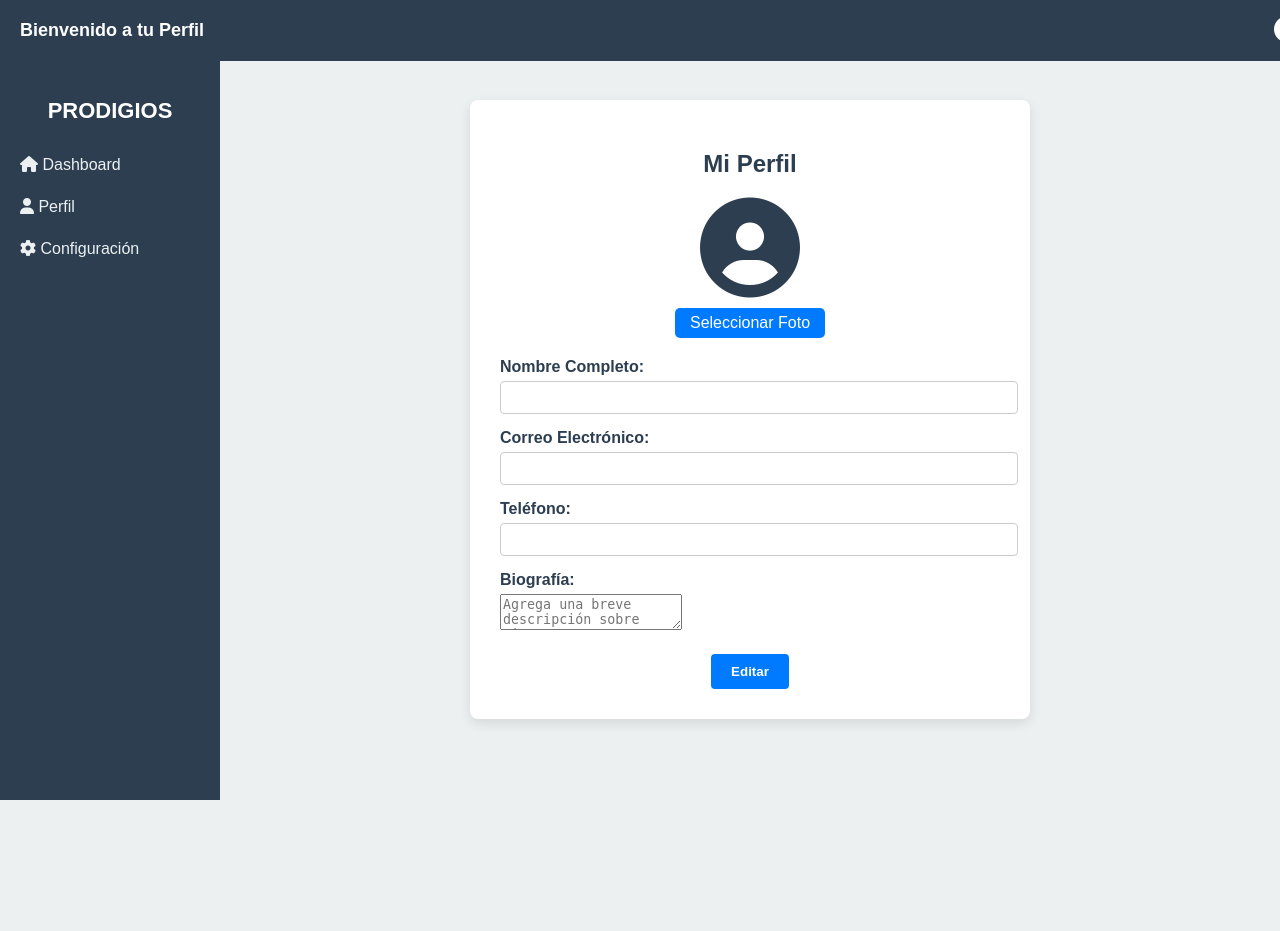
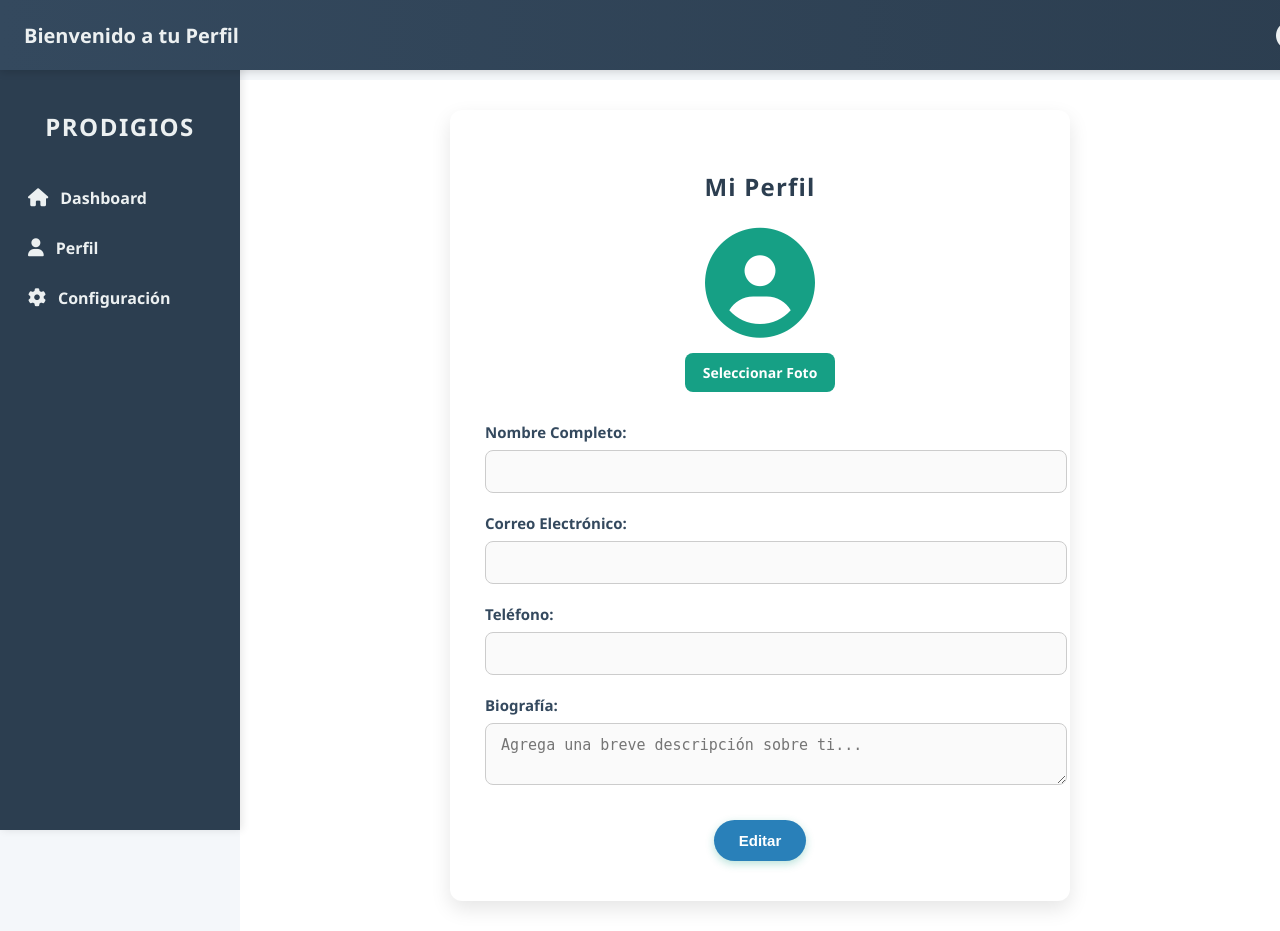
Before and after one commit to lroquehu/ING.-DE-SOFTWARE-I-PROYECTO, a PHP site: page /perfil.php in a window 1280 px wide. Before the commit the page ends 800 px from the top, so only its background shows below. Run offline with PHP 8.4, Linux system fonts and the light colour scheme; data that the repository does not hold is empty.

Commit message:
Diseño y usabilidad del perfil

```diff
--- a/PAGINA WEB/perfil.css
+++ b/PAGINA WEB/perfil.css
@@ -1,110 +1,148 @@
-/* Reset básico */
 body {
     margin: 0;
-    font-family: Arial, sans-serif;
-    background-color: #ecf0f1;
+    font-family: 'Segoe UI', Tahoma, Geneva, Verdana, sans-serif;
+    background-color: #f4f7fa;
+    color: #34495e;
 }
 
-/* Barra de navegación superior */
+/* Navbar */
 .navbar {
     position: fixed;
     top: 0;
     left: 0;
     width: 100%;
-    background-color: #2c3e50;
-    color: white;
-    padding: 15px 20px;
-    font-size: 18px;
-    font-weight: bold;
+    background: linear-gradient(90deg, #34495e, #2c3e50);
+    color: #ecf0f1;
+    padding: 16px 24px;
+    font-size: 20px;
+    font-weight: 700;
     z-index: 1000;
     display: flex;
     justify-content: space-between;
     align-items: center;
+    box-shadow: 0 2px 8px rgba(0,0,0,0.15);
 }
 
 .profile-icon {
-    font-size: 26px;
+    font-size: 28px;
 }
 
 .profile-icon a {
-    color: white;
-    text-decoration: none;
+    color: #ecf0f1;
+    transition: color 0.3s ease;
 }
 
-/* Barra lateral */
+.profile-icon a:hover {
+    color: #1abc9c;
+}
+
+/* Sidebar */
 .sidebar {
     position: fixed;
     top: 60px;
     left: 0;
-    width: 220px;
+    width: 240px;
     height: calc(100% - 60px);
     background-color: #2c3e50;
-    color: white;
-    padding-top: 20px;
+    color: #ecf0f1;
+    padding-top: 30px;
+    box-shadow: 2px 0 8px rgba(0,0,0,0.1);
+    transition: width 0.3s ease;
 }
 
 .sidebar h2 {
     text-align: center;
-    font-size: 22px;
-    margin-bottom: 20px;
+    font-size: 24px;
+    margin-bottom: 30px;
+    letter-spacing: 1.5px;
+    font-weight: 800;
 }
 
 .sidebar .menu {
     list-style: none;
     padding: 0;
+    margin: 0;
 }
 
 .sidebar .menu li a {
-    display: block;
-    padding: 12px 20px;
+    display: flex;
+    align-items: center;
+    padding: 14px 24px;
     color: #ecf0f1;
     text-decoration: none;
-    transition: background 0.3s;
+    font-weight: 600;
+    font-size: 16px;
+    border-left: 4px solid transparent;
+    transition: background-color 0.3s, border-color 0.3s;
 }
 
-.sidebar .menu li a:hover {
-    background-color: #2980b9;
+.sidebar .menu li a i {
+    margin-right: 12px;
+    font-size: 18px;
 }
 
-/* Contenido principal */
-.main-content {
-    margin-left: 220px;
-    margin-top: 80px;
-    padding: 20px;
+.sidebar .menu li a:hover,
+.sidebar .menu li a.active {
+    background-color: #1abc9c;
+    border-left-color: #16a085;
+    color: white;
 }
 
-/* Tarjeta de perfil */
+/* Main content */
+.main-content {
+    margin-left: 240px;
+    margin-top: 80px;
+    padding: 30px 40px;
+    background: #fff;
+    min-height: calc(100vh - 80px);
+}
+
+/* Profile card */
 .profile-card {
-    background: #fff;
-    border-radius: 8px;
-    padding: 30px;
-    max-width: 500px;
+    max-width: 550px;
     margin: auto;
-    box-shadow: 0 4px 12px rgba(0,0,0,0.1);
+    background: #ffffff;
+    border-radius: 12px;
+    padding: 40px 35px;
+    box-shadow: 0 8px 20px rgba(0,0,0,0.1);
+    transition: box-shadow 0.3s ease;
+}
+
+.profile-card:hover {
+    box-shadow: 0 12px 30px rgba(0,0,0,0.15);
 }
 
 .profile-card h2 {
     text-align: center;
-    margin-bottom: 20px;
     color: #2c3e50;
+    font-weight: 700;
+    margin-bottom: 25px;
+    letter-spacing: 1.2px;
 }
 
 .profile-avatar {
     text-align: center;
-    margin-bottom: 20px;
+    margin-bottom: 30px;
+    position: relative;
 }
 
 #avatarPreview {
-    width: 120px;
-    height: 120px;
+    width: 130px;
+    height: 130px;
     border-radius: 50%;
     object-fit: cover;
     display: none;
+    box-shadow: 0 0 8px rgba(26, 188, 156, 0.5);
 }
 
 .default-icon {
-    font-size: 100px;
-    color: #2c3e50;
+    font-size: 110px;
+    color: #16a085;
+    transition: color 0.3s ease;
+}
+
+.profile-avatar:hover .default-icon {
+    color: #1abc9c;
 }
 
 .custom-file-input {
@@ -113,66 +151,103 @@ body {
 
 .custom-label {
     display: inline-block;
-    background-color: #007bff;
+    background-color: #16a085;
     color: white;
-    padding: 6px 15px;
-    border-radius: 5px;
+    padding: 10px 18px;
+    border-radius: 8px;
     cursor: pointer;
-    margin-top: 10px;
+    font-weight: 600;
+    font-size: 14px;
+    margin-top: 15px;
+    transition: background-color 0.3s ease;
 }
 
-/* Información del perfil */
+.custom-label:hover {
+    background-color: #1abc9c;
+}
+
+/* Profile info */
 .profile-info {
-    margin-bottom: 15px;
+    margin-bottom: 20px;
 }
 
 .profile-info label {
     display: block;
-    font-weight: bold;
-    color: #2c3e50;
-    margin-bottom: 5px;
+    font-weight: 700;
+    color: #34495e;
+    margin-bottom: 8px;
+    font-size: 15px;
 }
 
-.profile-info input {
+.profile-info input,
+.profile-info textarea {
     width: 100%;
-    padding: 8px;
-    border: 1px solid #ccc;
-    border-radius: 4px;
+    padding: 12px 15px;
+    border: 1.8px solid #ccc;
+    border-radius: 8px;
+    font-size: 15px;
+    transition: border-color 0.3s ease, box-shadow 0.3s ease;
+    resize: vertical;
+    background-color: #fafafa;
 }
 
-/* Botones */
+.profile-info input:focus,
+.profile-info textarea:focus {
+    border-color: #16a085;
+    box-shadow: 0 0 8px rgba(22, 160, 133, 0.3);
+    outline: none;
+    background-color: #fff;
+}
+
+/* Buttons */
 .buttons {
     text-align: center;
-    margin-top: 20px;
+    margin-top: 30px;
 }
 
 .buttons button {
-    padding: 10px 20px;
+    padding: 12px 25px;
     border: none;
-    margin: 0 5px;
-    border-radius: 4px;
+    margin: 0 8px;
+    border-radius: 25px;
     cursor: pointer;
-    font-weight: bold;
+    font-weight: 700;
+    font-size: 15px;
+    transition: background-color 0.3s ease, transform 0.2s ease;
+    box-shadow: 0 3px 8px rgba(22, 160, 133, 0.3);
+    color: white;
 }
 
 .edit-btn {
-    background-color: #007bff;
-    color: white;
+    background-color: #2980b9;
+}
+
+.edit-btn:hover {
+    background-color: #3498db;
+    transform: scale(1.05);
 }
 
 .save-btn {
-    background-color: #28a745;
-    color: white;
+    background-color: #27ae60;
     display: none;
 }
 
+.save-btn:hover {
+    background-color: #2ecc71;
+    transform: scale(1.05);
+}
+
 .cancel-btn {
-    background-color: #6c757d;
-    color: white;
+    background-color: #7f8c8d;
     display: none;
 }
 
-/* Efectos hover */
+.cancel-btn:hover {
+    background-color: #95a5a6;
+    transform: scale(1.05);
+}
+
+/* Hover effect for all buttons */
 .buttons button:hover {
     opacity: 0.9;
 }
```
